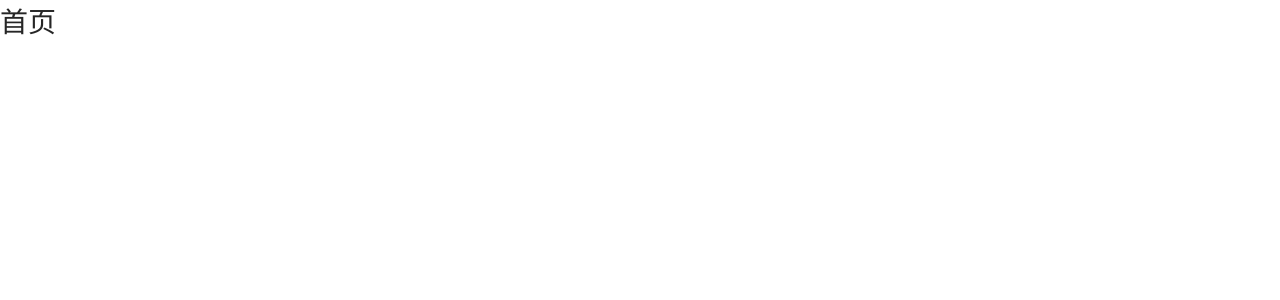
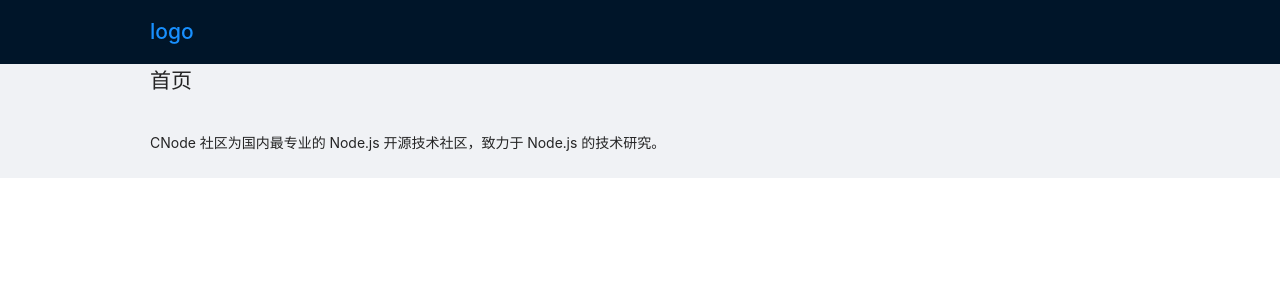
Before and after one commit to qjd-yyds/cnode-react, a React (Create React App) app: page / in a window 1280 px wide. Shown: the top 300 px of the page. Built offline with nearby package versions, Linux system fonts and the light colour scheme.

Commit message:
feat: 响应布局

```diff
--- a/src/App.js
+++ b/src/App.js
@@ -1,14 +1,31 @@
+import { Layout } from 'antd';
 import { Switch, Route } from 'react-router';
+import Header from './components/Header';
+import Footer from './components/Footer';
 import { route } from './router';
 function App() {
   return (
+    <Layout>
+      <Header />
+      <Layout.Content>
+        <div className="wrap">
           <Switch>
             {route.map((itemData, index) => {
               return (
-          <Route key={index} path={itemData.path} exact={itemData.exact} render={(props) => itemData.render(props)} />
+                <Route
+                  key={index}
+                  path={itemData.path}
+                  exact={itemData.exact}
+                  render={(props) => itemData.render(props)}
+                />
               );
             })}
           </Switch>
+        </div>
+      </Layout.Content>
+
+      <Footer />
+    </Layout>
   );
 }
 
--- /dev/null
+++ b/src/components/Footer.js
@@ -0,0 +1,11 @@
+import { Layout } from 'antd';
+
+function Footer() {
+  return (
+    <Layout.Footer id="foot">
+      <p className="wrap">CNode 社区为国内最专业的 Node.js 开源技术社区，致力于 Node.js 的技术研究。</p>
+    </Layout.Footer>
+  );
+}
+
+export default Footer;
--- /dev/null
+++ b/src/components/Header.js
@@ -0,0 +1,23 @@
+import { Layout, Affix, Row, Col } from 'antd';
+import { Link } from 'react-router-dom';
+function Header() {
+  return (
+    <Affix offsetTop={0}>
+      <Layout.Header>
+        <div className="wrap">
+          <Row>
+            <Col xs={10}>
+              <h1 className="logo">
+                <Link>logo</Link>
+              </h1>
+            </Col>
+            <Col xs={14}>
+            </Col>
+          </Row>
+        </div>
+      </Layout.Header>
+    </Affix>
+  );
+}
+
+export default Header;
--- a/src/router/index.js
+++ b/src/router/index.js
@@ -10,6 +10,7 @@ const route = [
     path: '/',
     exact: true, // 精确匹配
     render(props) {
+      props.testName = 'testName';
       return <IndexPage {...props} />;
     }
   },
--- a/src/static/css/index.css
+++ b/src/static/css/index.css
@@ -0,0 +1,34 @@
+.wrap {
+  margin: 0 5px;
+}
+#foot {
+  padding: 24px 0;
+}
+@media all and (min-width: 576px) {
+  .wrap {
+    margin: 0 10px;
+  }
+}
+
+@media all and (min-width: 768px) {
+  .wrap {
+    margin: 0 15px;
+  }
+}
+@media all and (min-width: 992px) {
+  .wrap {
+    margin: 0 20px;
+  }
+}
+
+@media all and (min-width: 1200px) {
+  .wrap {
+    width: 980px;
+    margin: 0 auto;
+  }
+}
+@media all and (min-width: 1600px) {
+  .wrap {
+    width: 1200px;
+  }
+}
--- a/src/view/index/index.js
+++ b/src/view/index/index.js
@@ -1,4 +1,5 @@
-function IndexPage() {
+function IndexPage(props) {
+  console.log(props);
   return <h1>首页</h1>;
 }
 
```
Lines whose indentation alone changed are shown as unchanged.
